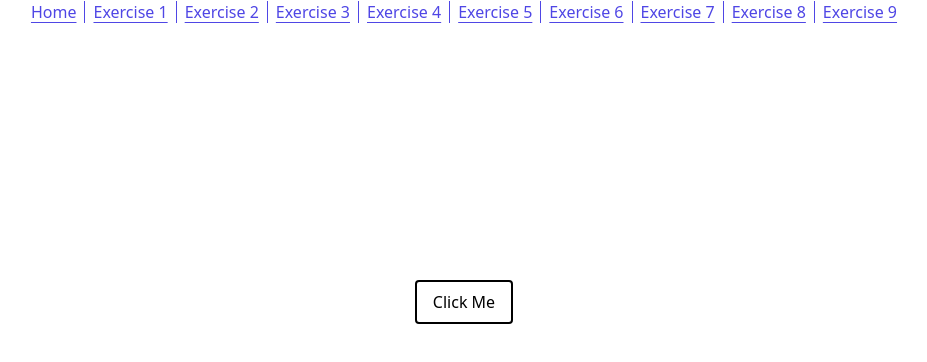
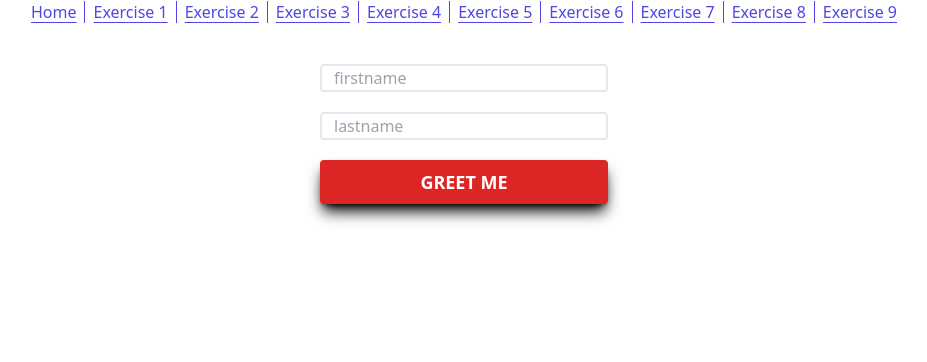
Before and after one commit to MugaboDenys/react-intro-exercises, a React (Vite) app: page / in a window 1280 px wide. Shown: the top 362 px of the page, without its empty margins (176-1103 px from the left). Built offline with nearby package versions, Linux system fonts and the light colour scheme.

Commit message:
React form

```diff
--- a/postcss.config.cjs
+++ b/postcss.config.cjs
@@ -1,5 +1,7 @@
 module.exports = {
   plugins: {
+    'postcss-import': {},
+    'tailwindcss/nesting': {},
     tailwindcss: {},
     autoprefixer: {},
   },
--- a/src/App.jsx
+++ b/src/App.jsx
@@ -1,7 +1,17 @@
+import { useState } from "react"
+
 const App = () => {
+  const [name, setName] = useState({firstname: "", lastname: ""})
 
-  const handleClick = () => window.alert("Clicked!")
-
+  const handleClick = () => window.alert(` Helloo ${name.firstname} ${name.lastname}!`)
+  const handleInputs = (event) =>{
+    setName(prevName=>{
+      return {
+        ...prevName,
+        [event.target.name] : event.target.value
+      }
+    })
+  }
   const genLinks = () =>{
     let arr = []
     for(let i = 0; i< 10; i++){
@@ -9,7 +19,6 @@ const App = () => {
     }
     return arr;
   }
-
   const array = genLinks()
   return (
     <div className="h-screen flex flex-col items-center ">
@@ -18,7 +27,11 @@ const App = () => {
           <a key={index} href={item.link} className={`px-2 underline underline-offset-4 ${!index == 0 && "border-indigo-600 border-l"} text-indigo-600 `} >{index == 0 ? "Home" : item.text}</a>
         ))}
       </div>
-      <button onClick={handleClick} className="py-2 px-4 border-2 mt-64 border-black rounded">Click Me</button>
+      <div className="flex flex-col mt-10 gap-y-5">
+        <input type="text" onChange={handleInputs} name="firstname" className="border-2 rounded px-3 w-72" placeholder="firstname"/>
+        <input type="text" onChange={handleInputs} name="lastname" className="border-2 rounded px-3 w-72" placeholder="lastname"/>
+        <button onClick={handleClick} className="btn ">Greet Me</button>
+      </div>
     </div>
   )
 }
--- a/src/index.css
+++ b/src/index.css
@@ -1,3 +1,12 @@
 @tailwind base;
 @tailwind components;
 @tailwind utilities;
+
+.btn {
+  @apply py-2 px-4 bg-red-600 shadow-lg shadow-black text-white rounded text-lg uppercase font-semibold duration-300;
+
+  /* Set the background color of the button when it is clicked */
+  &:active {
+    @apply shadow-sm shadow-black;
+  }
+}
```
